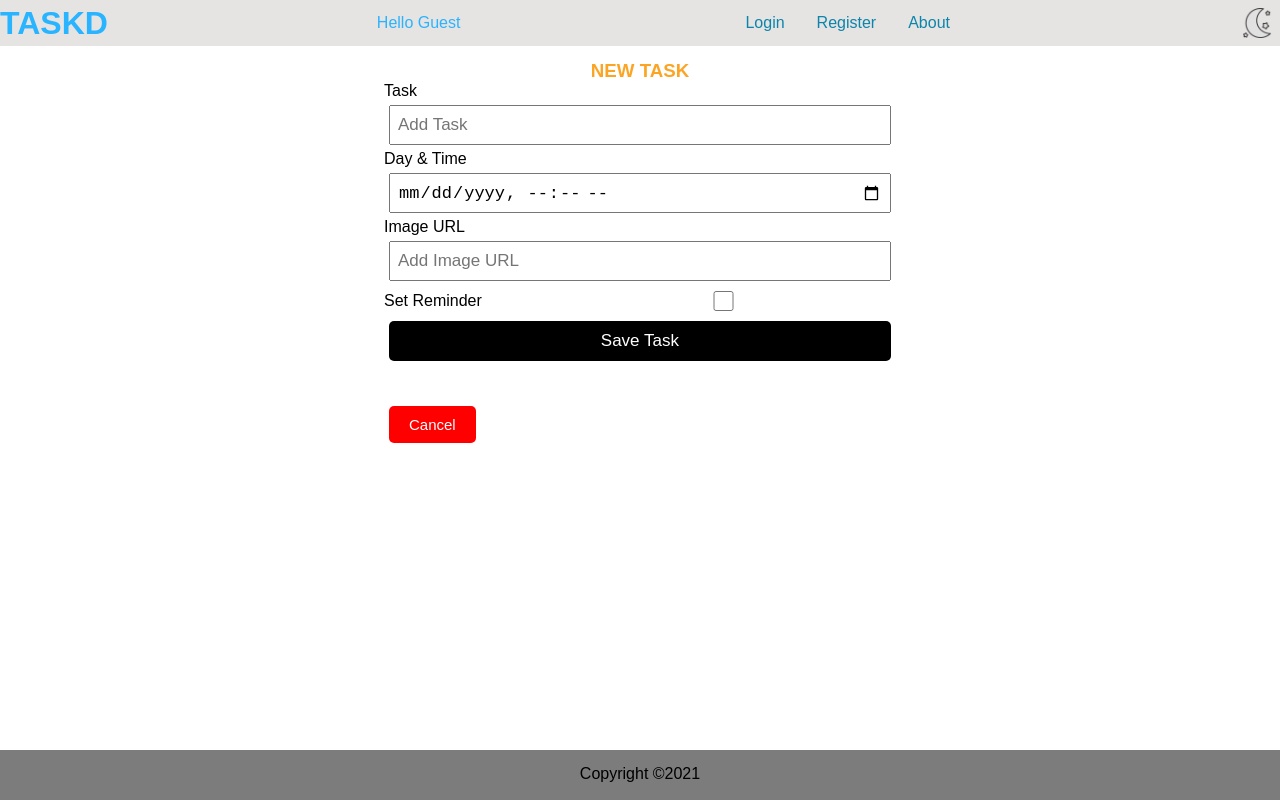
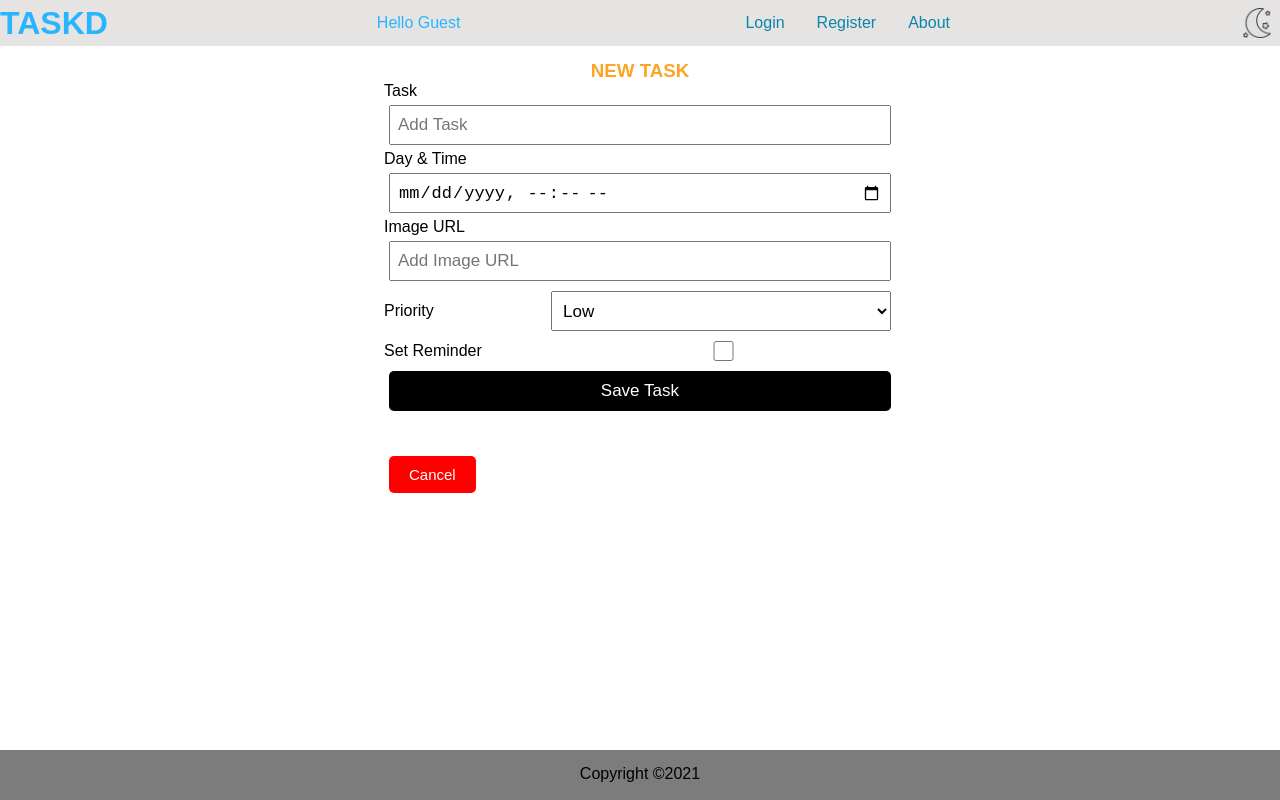
Before and after one commit to tanyogeorgiev/taskd, a React (Create React App) app: page /addtask in a window 1280 px wide. Built offline with nearby package versions, Linux system fonts and the light colour scheme.

Commit message:
Add task priority. Extend sortable component to sort by priority.

```diff
--- a/src/components/task/AddTask.js
+++ b/src/components/task/AddTask.js
@@ -53,6 +53,7 @@ const AddTask = () => {
                 reminder: data.reminder,
                 imgUrl: data.imgUrl,
                 orderId: Number.MAX_SAFE_INTEGER,
+                priority: data.priority,
                 userId: user.data.id,
             };
             addTask(newTask)(dispatch);
@@ -65,6 +66,7 @@ const AddTask = () => {
                 reminder: data.reminder,
                 imgUrl: data.imgUrl,
                 orderId: data.orderId,
+                priority: data.priority,
                 userId: task.userId,
             };
             updateTask(updatedTask)(dispatch);
@@ -189,7 +191,20 @@ const AddTask = () => {
                             Image width is Bigger than 150 px !!!!!!!
                         </div>
                     )}
-                    {console.log(errors)}
+                </div>
+                <div className="form-control form-control-select">
+                    <label>Priority</label>
+                    <select {...register('priority')} name="priority">
+                        <option style={{ color: 'mediumaquamarine' }} value="1">
+                            Low
+                        </option>
+                        <option value="2" style={{ color: 'sandybrown' }}>
+                            Normal
+                        </option>
+                        <option value="3" style={{ color: 'tomato' }}>
+                            High
+                        </option>
+                    </select>
                 </div>
                 <div className="form-control form-control-check">
                     <label>Set Reminder</label>
--- a/src/components/task/SortableTask.js
+++ b/src/components/task/SortableTask.js
@@ -4,6 +4,8 @@ import {
     FaSearch,
     FaSortAlphaDown,
     FaSortAlphaDownAlt,
+    FaSortAmountDown,
+    FaSortAmountDownAlt,
     FaSortNumericDown,
     FaSortNumericDownAlt,
 } from 'react-icons/fa';
@@ -25,7 +27,7 @@ const SortableTasks = ({ children }) => {
     return (
         <div>
             <div className={'leftPadding rightPadding'} style={{ float: 'left' }}>
-                <b> title </b>{' '}
+                <b style={{ color: 'lightpink' }}> title </b>{' '}
                 <FaSortAlphaDown
                     size={20}
                     className={('leftPadding', 'rightPadding')}
@@ -42,7 +44,7 @@ const SortableTasks = ({ children }) => {
                     }}
                     style={{ color: true ? 'lightblue' : 'tomato', cursor: 'pointer' }}
                 ></FaSortAlphaDownAlt>
-                <b>day</b>{' '}
+                <b style={{ color: 'lightpink' }}>day</b>{' '}
                 <FaSortNumericDown
                     size={20}
                     className={('leftPadding', 'rightPadding')}
@@ -59,7 +61,24 @@ const SortableTasks = ({ children }) => {
                     }}
                     style={{ color: true ? 'lightblue' : 'tomato', cursor: 'pointer' }}
                 ></FaSortNumericDownAlt>
-                <b>search</b>{' '}
+                <b style={{ color: 'lightpink' }}>priority</b>{' '}
+                <FaSortAmountDownAlt
+                    size={20}
+                    className={('leftPadding', 'rightPadding')}
+                    onClick={() => {
+                        sortTaskAsc('priority')(dispatch);
+                    }}
+                    style={{ color: true ? 'lightblue' : 'tomato', cursor: 'pointer' }}
+                ></FaSortAmountDownAlt>
+                <FaSortAmountDown
+                    size={20}
+                    className={('leftPadding', 'rightPadding')}
+                    onClick={() => {
+                        sortTaskDesc('priority')(dispatch);
+                    }}
+                    style={{ color: true ? 'lightblue' : 'tomato', cursor: 'pointer' }}
+                ></FaSortAmountDown>
+                <b style={{ color: 'lightpink' }}>search</b>{' '}
                 <FaSearch
                     size={20}
                     className={('leftPadding', 'rightPadding')}
--- a/src/components/task/Task.js
+++ b/src/components/task/Task.js
@@ -1,4 +1,4 @@
-import { FaTimes, FaEdit } from 'react-icons/fa';
+import { FaTimes, FaEdit, FaFireAlt } from 'react-icons/fa';
 import { Link } from 'react-router-dom';
 import deleteTask from '../../context/task/actions/deleteTask';
 import toggleReminder from '../../context/task/actions/toggleReminder';
@@ -15,6 +15,19 @@ const Task = ({ task, draft }) => {
               timeStyle: 'long',
           }).format(new Date(task.day))
         : '';
+
+    const priorityColor = () => {
+        switch (task.priority) {
+            case '1':
+                return 'mediumaquamarine';
+            case '2':
+                return 'sandybrown';
+            case '3':
+                return 'tomato';
+            default:
+                return 'sandybrown';
+        }
+    };
     return (
         <div
             className={`task ${task.reminder ? 'reminder' : ''} ${draft ? 'draft' : ''} card`}
@@ -28,6 +41,12 @@ const Task = ({ task, draft }) => {
                 <h3>
                     {task.text}
                     <div className="icons">
+                        {task.priority && (
+                            <FaFireAlt
+                                className="rightPadding"
+                                style={{ color: priorityColor() }}
+                            ></FaFireAlt>
+                        )}
                         <Link to={`/addtask/${!draft ? task.id : ''}`} className="rightPadding">
                             {' '}
                             <FaEdit style={{ color: 'lightslategrey' }} />
--- a/src/index.css
+++ b/src/index.css
@@ -132,6 +132,12 @@ header {
     padding: 3px 7px;
     font-size: 17px;
 }
+.form-control select {
+    height: 40px;
+    margin: 5px;
+    padding: 3px 7px;
+    font-size: 17px;
+}
 
 .form-control-check {
     display: flex;
@@ -146,6 +152,19 @@ header {
 .form-control-check input {
     flex: 2;
     height: 20px;
+}
+.form-control-select {
+    display: flex;
+    align-items: center;
+    justify-content: space-between;
+}
+.form-control-select label {
+    flex: 1;
+}
+
+.form-control-select select {
+    flex: 2;
+    height: 40px;
 }
 
 footer {
```
